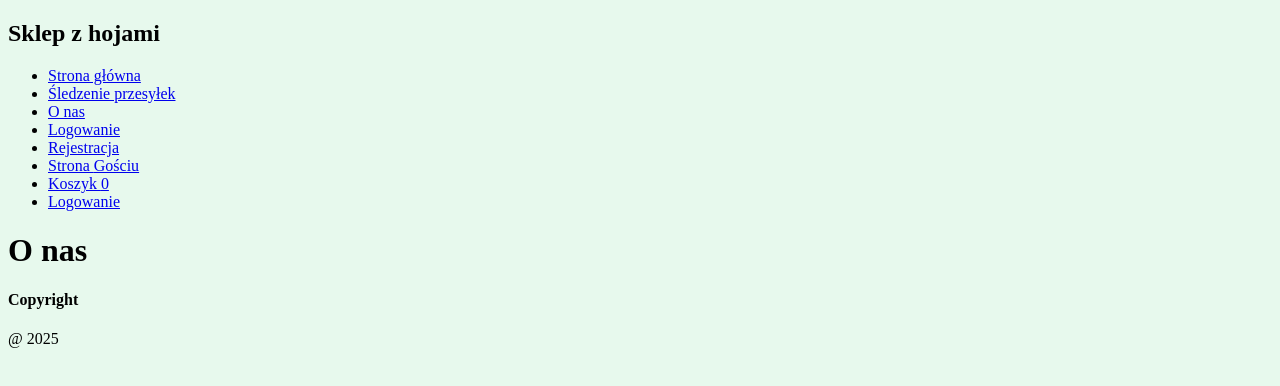
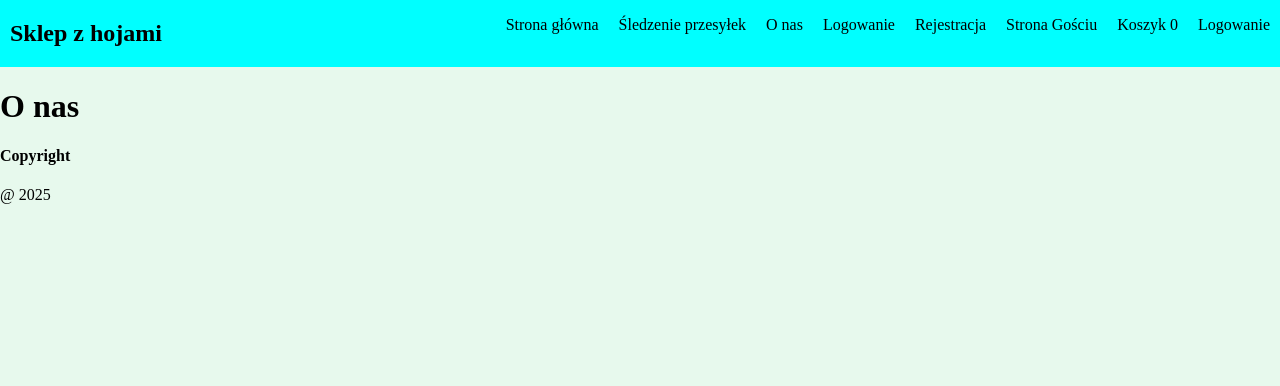
Before and after one commit to szymonzalewski/hoya-shop, a Next.js app: page /about in a window 1280 px wide. Shown: the top 386 px of the page. Built offline with nearby package versions, Linux system fonts and the light colour scheme.

Commit message:
Dodanie stylow

```diff
--- a/src/app/components/Navbar.js
+++ b/src/app/components/Navbar.js
@@ -2,15 +2,17 @@
 import Link from "next/link";
 import { useCart } from "../../context/CartContext";
 import { useUser } from "../../context/UserContext";
+import "../../styles/Navbar.css";
 
 export default function Navbar() {
   const { cart } = useCart();
   const { user, logout } = useUser();
 
   return (
-    <nav>
-      <h1>Sklep z hojami</h1>
-      <ul>
+    <nav className="navbar">
+      <h1 className="navbar-title">Sklep z hojami</h1>
+
+      <ul className="navbar-list">
         <li>
           <Link href="/">Strona główna</Link>
         </li>
--- a/src/app/globals.css
+++ b/src/app/globals.css
@@ -1,3 +1,4 @@
 body {
   background-color: rgba(116, 224, 152, 0.17);
+  margin: 0;
 }
--- /dev/null
+++ b/src/styles/Navbar.css
@@ -0,0 +1,21 @@
+.navbar {
+  display: flex;
+  background-color: aqua;
+  justify-content: space-between;
+}
+.navbar-title {
+  margin-left: 10px;
+}
+.navbar-list {
+  list-style: none;
+  display: flex;
+  gap: 20px;
+  margin-right: 10px;
+}
+.navbar-list li a {
+  text-decoration: none;
+  color: black;
+}
+.navbar-list li a:hover {
+  color: white;
+}
```
Also changed, not shown: src/app/components/ItemCard.js (+5 -7 lines), src/styles/ItemCard.css (+12 -4 lines).
